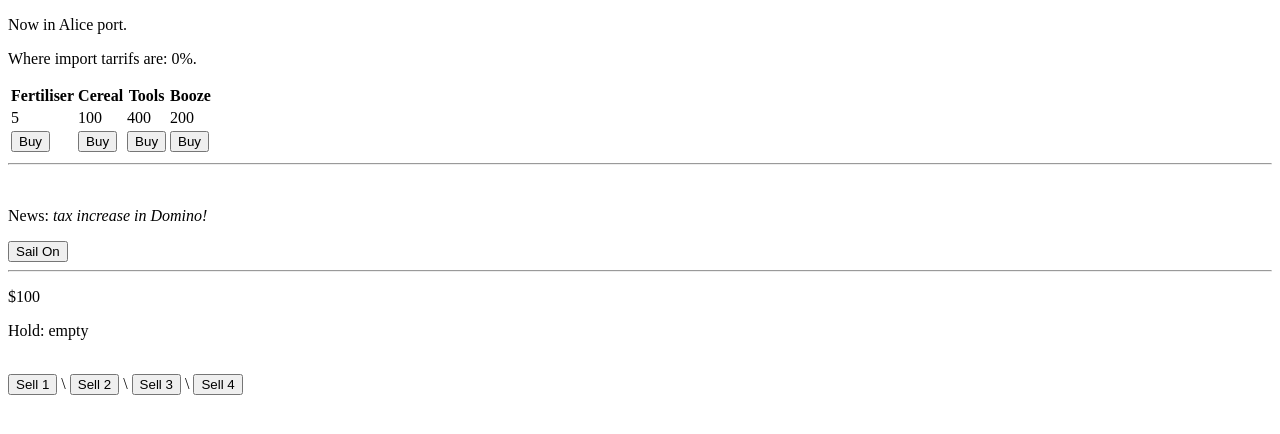
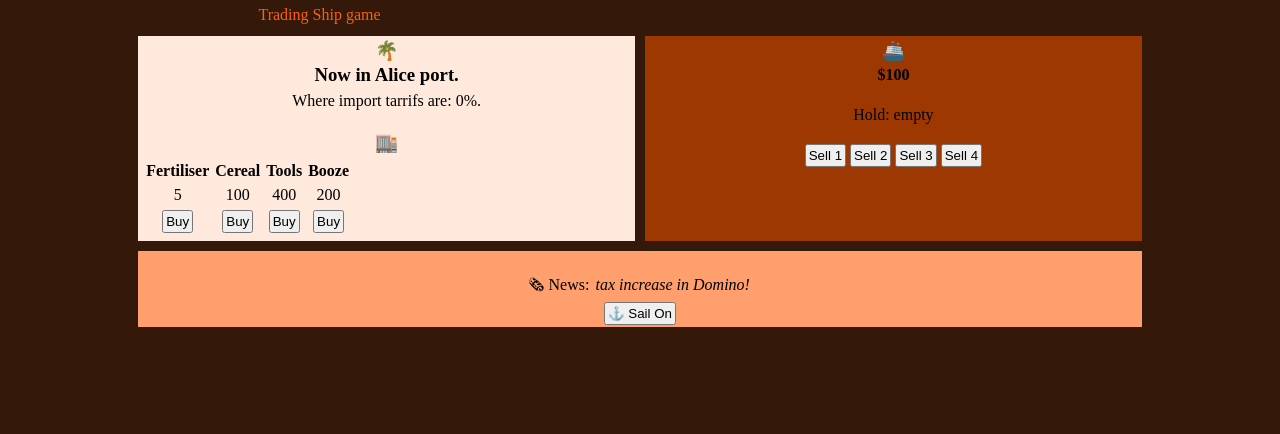
Before and after one commit to SG-mancer/TradingShipGame, a plain HTML site: page index.html in a window 1280 px wide. Drawn offline with Linux system fonts and the light colour scheme.

Commit message:
layout and polish

```diff
--- /dev/null
+++ b/css/grid.css
@@ -0,0 +1,36 @@
+* {
+  margin: 0;
+  padding: 2px;
+}
+
+.grid{
+  display: grid;
+  text-align: center;
+  grid-gap: 10px;
+  grid-template-columns: 1fr 4fr 4fr 1fr;
+  grid-template-areas:
+  "title title . ."
+  ". location vessel ."
+  ". navigate navigate .";
+  background-color: #341809;
+}
+
+.title {
+  grid-area: title;
+  color: #FC600A;
+}
+
+.location{
+  grid-area: location;
+  background-color: #FFE8DC;
+}
+
+.navigate{
+  grid-area: navigate;
+  background-color: #FE9F6D;
+}
+
+.vessel{
+  grid-area: vessel;
+  background-color: #9D3802;
+}
--- a/index.html
+++ b/index.html
@@ -10,15 +10,21 @@
 
   <!--<link rel="stylesheet" href="css/grid.css">-->
   <title>Trading Ship Game</title>
-
+  <link rel="stylesheet" href="css/grid.css">
 </head>
 
-<body>
+<body class="grid">
 
-  <p id="port">normal</p>
+<div class="title">
+  Trading Ship game
+</div>
+<div class="location">
+<h3> 	&#127796;<div id="port">normal</div></h3>
 <p id="portTax"></p>
 
-<table>
+<br/>
+<h3>&#127980;</h3>
+<table align="center">
   <tr>
     <th>Fertiliser</th>
     <th>Cereal</th>
@@ -38,23 +44,27 @@
     <td><button type="button" onclick="buyCargo(4)">Buy</button></td>
   </tr>
 </table>
-<hr/>
+</div>
+
+<div class="navigate">
 <br/>
-<p>News: <i id="gamenews"> </i></p>
-<button type="button" onclick="moveShip()">Sail On</button>
-<hr>
-<p id=cash>$100</p>
-<p id=hold>Hold: empty</p>
+<p>&#128478; News: <i id="gamenews"> </i></p>
+<button type="button" onclick="moveShip()">&#9875; Sail On</button>
+</div>
+
+<div class="vessel">
+<h3>&#128674;</h3>
+<h4 id=cash>$100</h4>
 <br/>
-<button type"button" onclick="sellCargo(0)">Sell 1</button> \
-<button type"button" onclick="sellCargo(1)">Sell 2</button> \
-<button type"button" onclick="sellCargo(2)">Sell 3</button> \
+<div id=hold>Hold: empty</div>
+<br/>
+<button type"button" onclick="sellCargo(0)">Sell 1</button>
+<button type"button" onclick="sellCargo(1)">Sell 2</button>
+<button type"button" onclick="sellCargo(2)">Sell 3</button>
 <button type"button" onclick="sellCargo(3)">Sell 4</button>
+</div>
 
-    <script  src="js/index.js"></script>
-
-
-
+<script  src="js/index.js"></script>
 
 </body>
 
--- a/js/index.js
+++ b/js/index.js
@@ -53,7 +53,7 @@ function listPort() {
 
 function buyCargo(stock) {
   //buy produce from the current port, then update cash and hold info if good sale
-  if (cargo.length < maxCargo && cash > portInfo[nowPort][stock]){
+  if (cargo.length < maxCargo && cash >= portInfo[nowPort][stock]){
     cash -= portInfo[nowPort][stock];
     document.getElementById("cash").innerHTML = "$" + cash;
     cargo[cargo.length] = stock;
@@ -95,7 +95,10 @@ function listCargo() {
   if (cargo.length < 1){
   document.getElementById("hold").innerHTML = "empty";
   } else {
-    document.getElementById("hold").innerHTML = "<ul><li>"+ cargo.join("</li><li>") + "</li></ul>";
+
+    document.getElementById("hold").innerHTML = "<ul><li>"+ cargo.map(element => {
+  return cargoList[element];
+}).join("</li><li>") + "</li></ul>";
   }
 }
 
```
